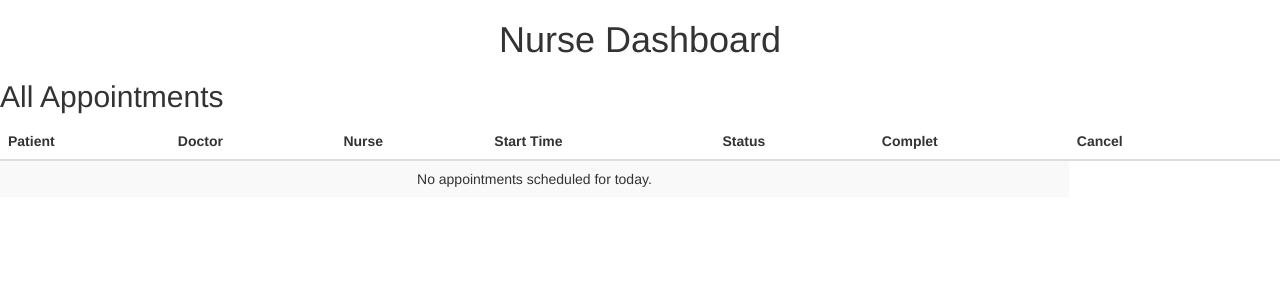
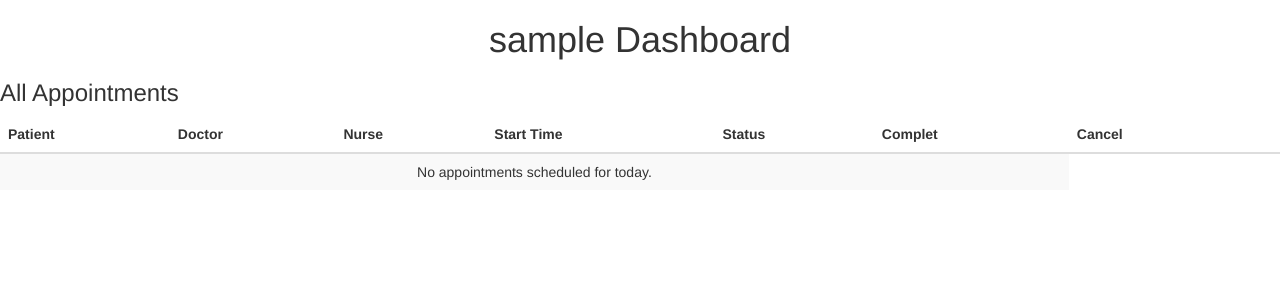
Before and after one commit to n2-ouladhadjou/Smart_Care_Django_Project, a Django app: page /nurse/ in a window 1280 px wide. Shown: the part 52-352 px from the top of the page. Run offline with Django 5.2, Linux system fonts and the light colour scheme; the visitor is signed in with stand-in values (Sample User, id 1); data that the repository does not hold is empty; some libraries are stand-ins or nearby versions.

Commit message:
Edit nurse name dashboard

```diff
--- a/core/templates/nurseDashboard.html
+++ b/core/templates/nurseDashboard.html
@@ -8,8 +8,8 @@
 </head>
 <body>
     {% if user.is_authenticated %}
-    <h1 class="text-center">Nurse Dashboard</h1>
-    <h2>All Appointments</h2>
+    <h1 class="text-center">{{ user.username }} Dashboard</h1>
+    <h3>All Appointments</h3>
     <table class="table table-striped">
         <!--  Heade of table-->
         <thead>
```
